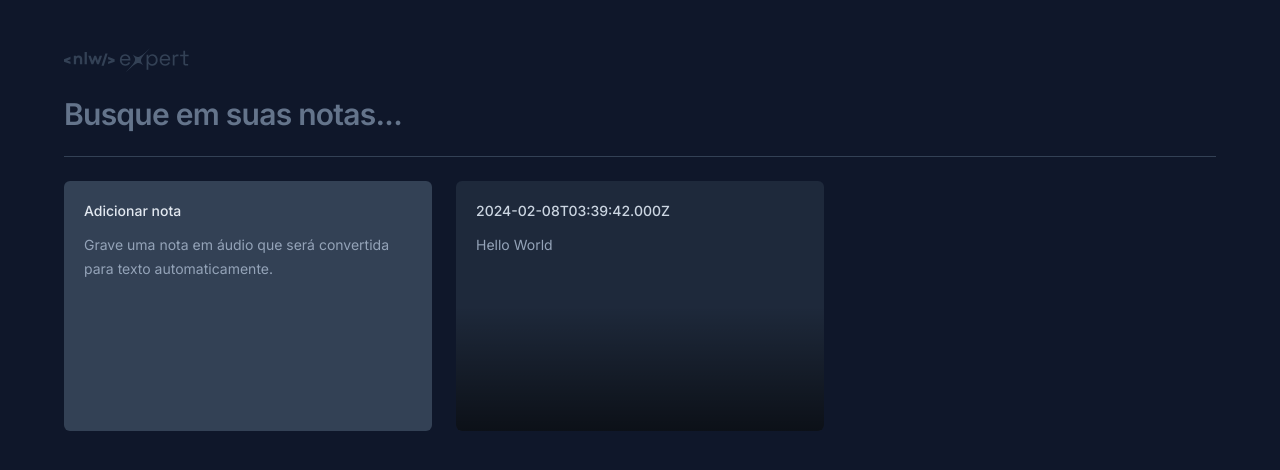
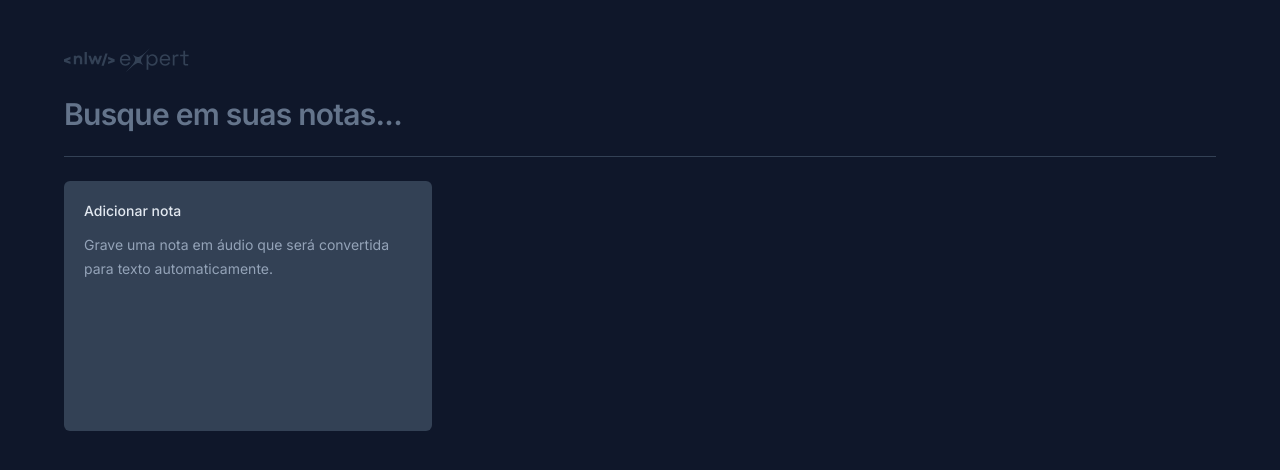
Before and after one commit to Arthur-Valadao/nlw-expert-notes, a React (Vite) app: page / in a window 1280 px wide. Shown: the top 470 px of the page. Built offline with nearby package versions, Linux system fonts and the light colour scheme.

Commit message:
feat: add note work

```diff
--- a/src/app.tsx
+++ b/src/app.tsx
@@ -1,13 +1,27 @@
+import { useState } from 'react'
 import logo from './assets/logo-nlw-expert.svg'
 import { NewNoteCard } from './components/new-note-card'
 import { NoteCard } from './components/note-card'
 
-const note = {
-  date: new Date(),
-  content: 'Hello World'
+interface Note {
+  id: string,
+  date: Date,
+  content: string
 }
 
 export function App() {
+  const [notes, setNotes] = useState<Note[]>([])
+
+  function onNoteCreated(content: string) {
+    const newNote = {
+      id: crypto.randomUUID(),
+      date: new Date(),
+      content,
+    }
+
+    setNotes([newNote, ...notes])
+  }
+
   return (
     <div className="mx-auto max-w-6xl my-12 space-y-6">
       <img src={logo} alt="NLW Expert" />
@@ -23,8 +37,11 @@
       <div className="h-px bg-slate-700" />
 
       <div className="grid grid-cols-3 auto-rows-[250px] gap-6">
-        <NewNoteCard />
-        <NoteCard note={note} />
+        <NewNoteCard onNoteCreated={onNoteCreated} />
+
+        {notes.map(note => {
+          return <NoteCard key={note.id} note={note} />
+        })}
 
       </div>
     </div>
--- a/src/components/new-note-card.tsx
+++ b/src/components/new-note-card.tsx
@@ -3,7 +3,11 @@
 import { ChangeEvent, FormEvent, useState } from 'react'
 import { toast } from 'sonner'
 
-export function NewNoteCard() {
+interface NewNoteCardProps {
+  onNoteCreated: (content: string) => void
+}
+
+export function NewNoteCard({ onNoteCreated }: NewNoteCardProps) {
   const [shouldShowOnBoarding, setShouldShowOnBoarding] = useState(true)
   const [content, setContent] = useState('')
 
@@ -20,29 +24,26 @@
 
   function handleSaveNote(event: FormEvent) {
     event.preventDefault()
-    console.log(content)
-
+    onNoteCreated(content)
+    setContent('')
+    setShouldShowOnBoarding(true)
     toast.success('Nota criada com sucesso!')
   }
 
   return (
     <Dialog.Root>
-
       <Dialog.Trigger className="rounded-md flex flex-col bg-slate-700 p-5 gap-3 text-left outline-none hover:ring-2 hover:ring-slate-600 focus-visible:ring-2 focus-visible:ring-lime-400">
-        <span className="text-sm font-medium text-slate-200"
-        >
+        <span className="text-sm font-medium text-slate-200">
           Adicionar nota
         </span>
-        <p className='text-sm leading-6 text-slate-400'
-        >
+        <p className='text-sm leading-6 text-slate-400'>
           Grave uma nota em áudio que será convertida para texto automaticamente.
         </p>
       </Dialog.Trigger>
 
       <Dialog.Portal>
         <Dialog.Overlay className='inset-0 fixed bg-black/50' />
-        <Dialog.Content className='fixed overflow-hidden left-1/2 top-1/2 -translate-x-1/2 -translate-y-1/2 max-w-[640px] w-full h-[60vh] bg-slate-700 rounded-md flex flex-col outline-none'
-        >
+        <Dialog.Content className='fixed overflow-hidden left-1/2 top-1/2 -translate-x-1/2 -translate-y-1/2 max-w-[640px] w-full h-[60vh] bg-slate-700 rounded-md flex flex-col outline-none'>
           <Dialog.Close className='absolute right-0 top-0 bg-slate-800 p-1.5 text-slate-400 hover:text-slate-100'>
             <X className='size-5' />
           </Dialog.Close>
@@ -51,13 +52,12 @@
             onSubmit={handleSaveNote}
             className='flex flex-col flex-1'>
             <div className='flex flex-1  flex-col gap-3 p-5'>
-              <span className="text-sm font-medium text-slate-300"
-              >
+              <span className="text-sm font-medium text-slate-300">
                 Adicionar nota
               </span>
+
               {shouldShowOnBoarding ? (
-                <p className='text-sm leading-6 text-slate-400'
-                >
+                <p className='text-sm leading-6 text-slate-400'>
                   Comece &nbsp;
                   <button className='font-medium text-lime-400 hover:underline'
                   >gravando uma nota &nbsp;
@@ -72,6 +72,7 @@
                   autoFocus
                   className='text-sm leading-6 text-slate-400 bg-transparent resize-none flex-1 outline-none'
                   onChange={handleContentChanged}
+                  value={content}
                 ></textarea>
 
               )}
```
